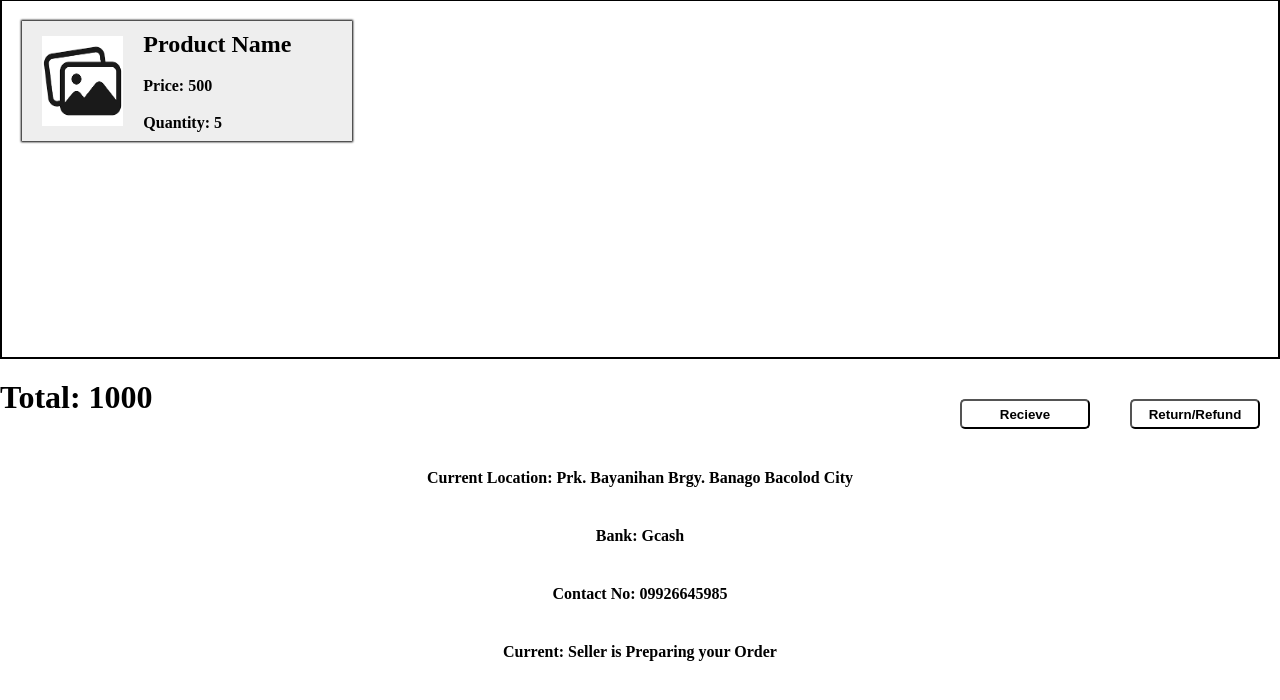
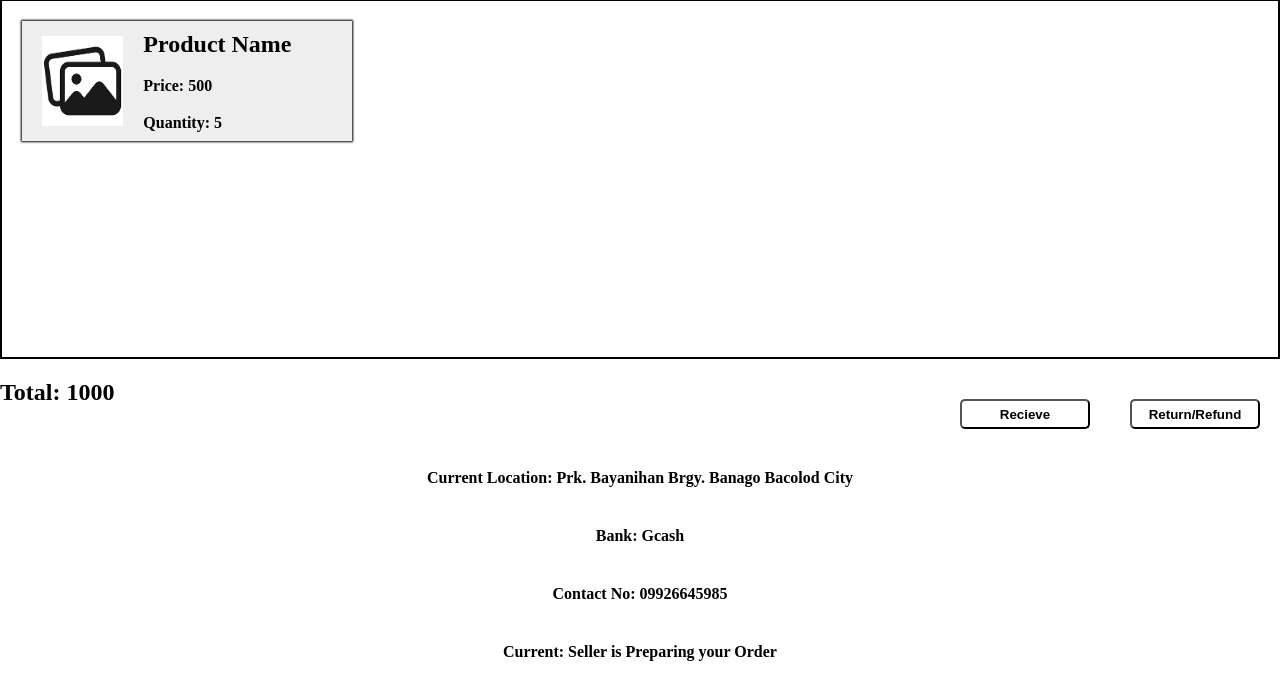
Before and after one commit to kazuha001/e_commerce, a PHP site: page /ToRecieve.php in a window 1280 px wide. Shown: the part 21-721 px from the top of the page. Run offline with PHP 8.4, Linux system fonts and the light colour scheme.

Commit message:
Add files via upload

```diff
--- a/css/navigation.css
+++ b/css/navigation.css
@@ -74,7 +74,7 @@
     flex-wrap: wrap;
 }
 .controller h1 {
-    flex-basis: 160px;
+    font-size: 24px;
 }
 .controller div {
     width: auto;
```
